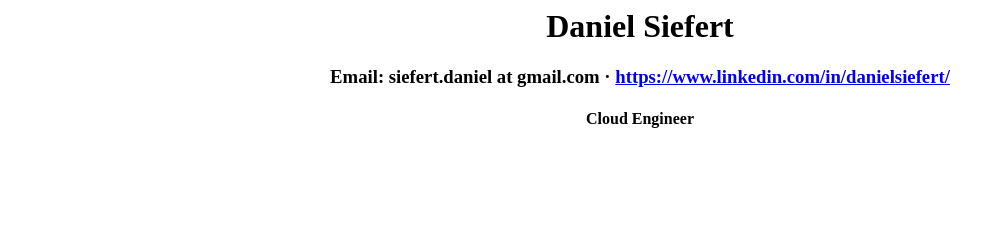
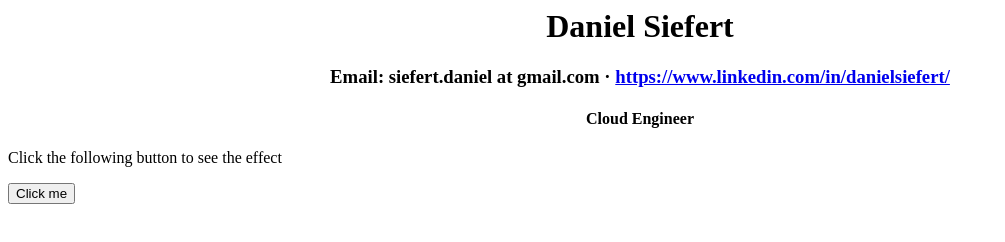
Before and after one commit to DanielSiefert/CloudResume, a plain HTML site: page www/index.html in a window 1280 px wide. Shown: the whole page, without its empty margins (0-1005 px from the left). Drawn offline with Linux system fonts and the light colour scheme.

Commit message:
Update index.html

```diff
--- a/www/index.html
+++ b/www/index.html
@@ -15,5 +15,10 @@
         <H1 style="text-align: center;">Daniel Siefert</H1>
         <H3 style="text-align: center;">Email: siefert.daniel at gmail.com &middot; <a href=https://www.linkedin.com/in/danielsiefert/>https://www.linkedin.com/in/danielsiefert/</a></H3>
         <h4 style="text-align: center;">Cloud Engineer</h4>
+
+    <p> Click the following button to see the effect </p>
+      <form>
+         <input type = "button" value = "Click me" onclick = "fun();" />
+      </form>
   </body>
 <html>
```
